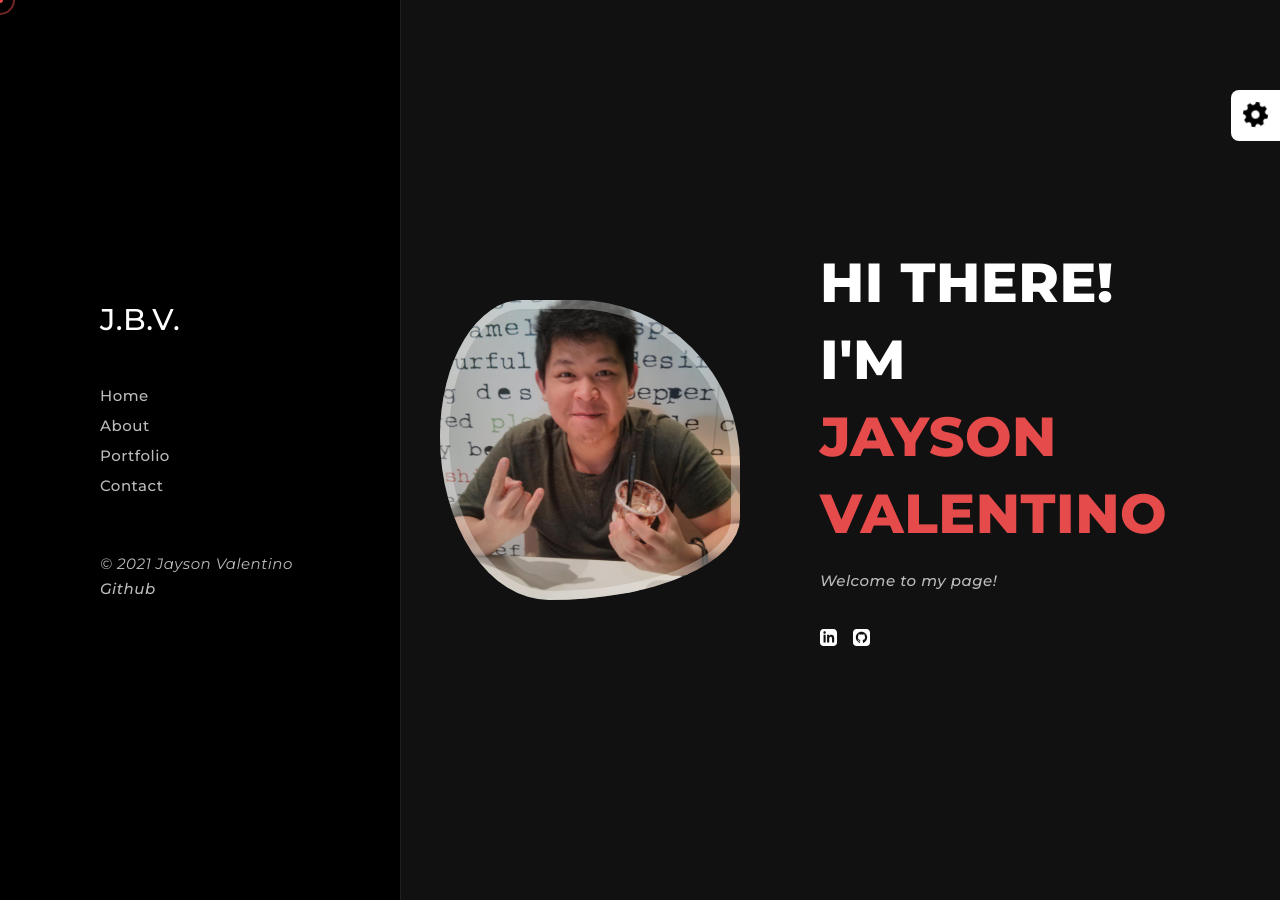
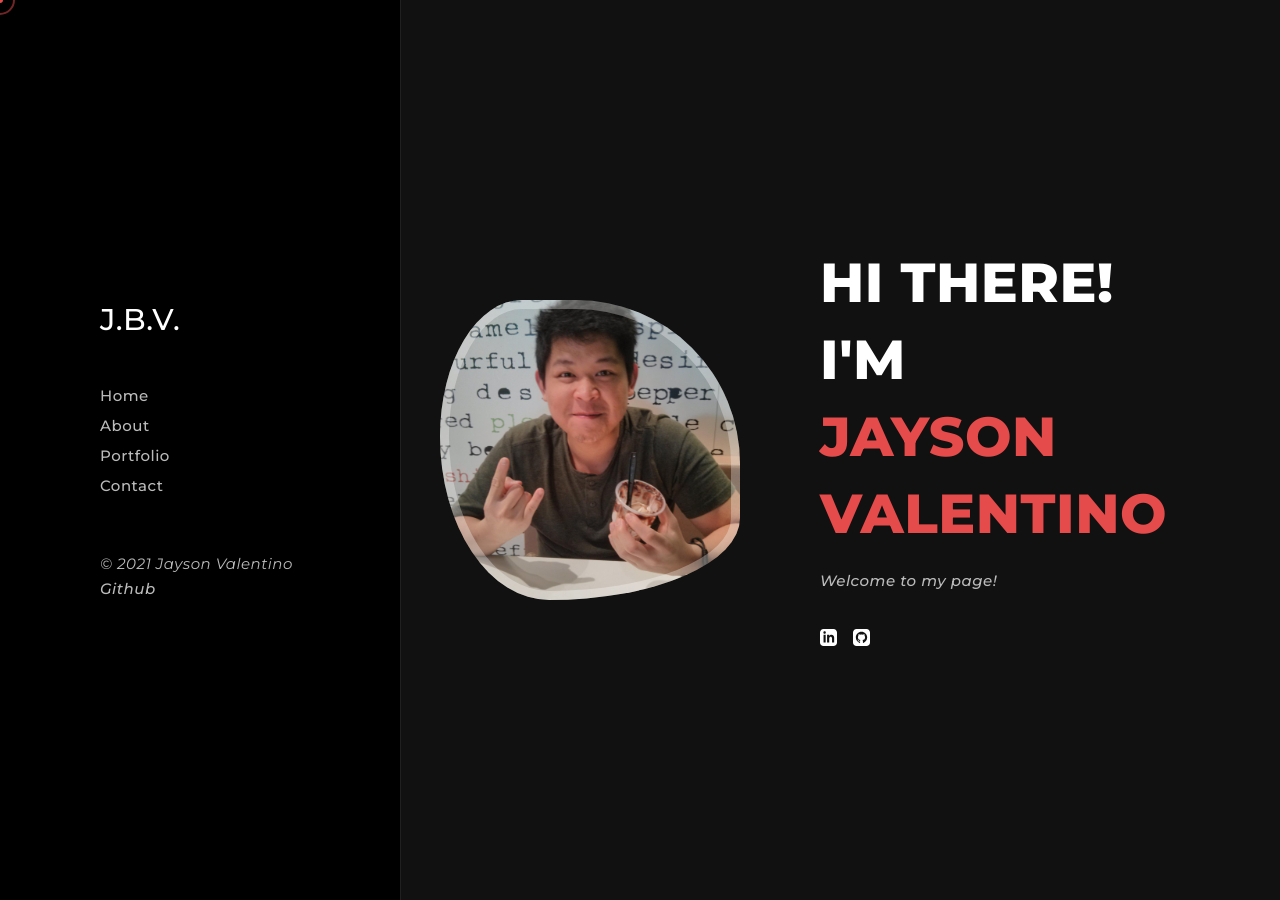
Before and after one commit to jayson-valentino/jayson-valentino.github.io, a Jekyll site: the page built from index.html, in a window 1280 px wide. Built offline with Jekyll 4.4.1, drawn with Linux system fonts in a browser that asks for light colours.

Commit message:
remove theme setting icon

```diff
--- a/_includes/tk-theme-settings.html
+++ b/_includes/tk-theme-settings.html
@@ -1,9 +1,9 @@
 <!-- SETTINGS -->
 <div class="tokyo_tm_settings">
-    <div class="icon">
+    <!-- <div class="icon">
         <img class="svg" src="{{'/assets/img/svg/setting.svg' | relative_url}}" alt="tk-theme-settings" />
         <a class="link" href="#"></a>
-    </div>
+    </div> -->
     <div class="wrapper">
         <span class="title">Theme Color</span>
         <ul class="tk-theme-color">
```
